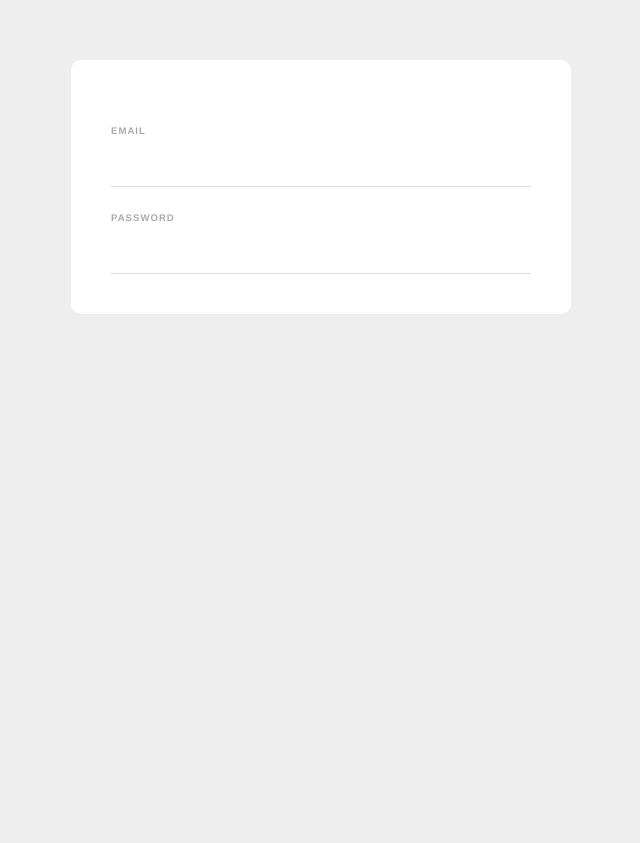
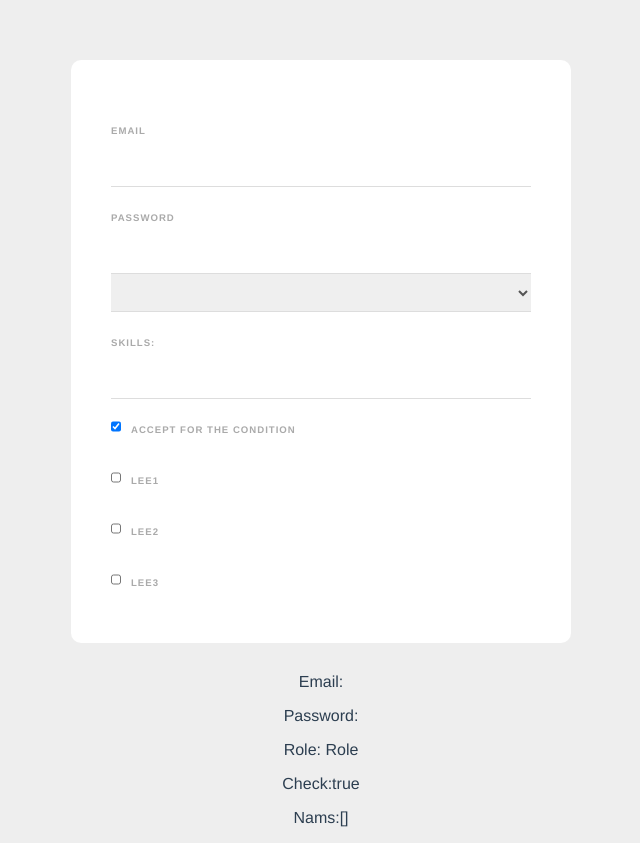
Before and after one commit to luthentic/Vue, a Vue app in the folder lee/: page / in a window 1280 px wide. Shown: the whole page, without its empty margins (319-959 px from the left). Before the commit the page ends 800 px from the top, so only its background shows below. Built offline with nearby package versions, Linux system fonts and the light colour scheme.

Commit message:
key board Modifier

```diff
--- a/lee/src/components/SingupForm.vue
+++ b/lee/src/components/SingupForm.vue
@@ -5,7 +5,46 @@
 
     <label>Password</label>
     <input type="password" required v-model="password">
+
+    <select v-model="role">
+      <option value="Developer">DBLee</option>
+      <option value="Designer">DGLee</option>
+    </select>
+
+    <label>SKILLS:</label>
+    <input type="text" v-model="temSkill" @keyup.alt="addSkills">
+    <div v-for="skill in skills" :key="skill" class="pill">
+      {{ skill }}
+    </div>
+
+    <div class="terms">
+      <input type="checkbox" required  v-model="term">
+      <label>Accept for the condition</label>
+    </div>
+
+    <div>
+      <input type="checkbox" value="Lee1" v-model="names">
+      <label>Lee1</label>
+    </div>
+    <div>
+      <input type="checkbox" value="Lee2" v-model="names">
+      <label>Lee2</label>
+    </div>
+    <div>
+      <input type="checkbox" value="Lee3" v-model="names">
+      <label>Lee3</label>
+    </div>
+
+    <div>
+
+    </div>
   </form>
+  <p>Email:{{email}}</p>
+  <p>Password:{{password}}</p>
+  <p>Role: {{role}}</p>
+  <p>Check:{{term}}</p>
+  <p>Nams:{{names}}</p>
+
 </template>
 
 <script>
@@ -13,10 +52,24 @@ export default {
   data() {
     return {
       email:'',
-      password:''
+      password:'',
+      role:'Role',
+      term:true,
+      names:[],
+      temSkill:'',
+      skills:[]
     }
   },
-
+  methods: {
+    addSkills(e){
+      if(e.key === ',' && this.temSkill){
+        if(this.skills.includes(this.temSkill)){
+          this.skills.push(this.temSkill)
+        }
+        this.temSkill = ''
+      }
+    }
+  },
 }
 </script>
 
@@ -47,4 +100,10 @@ export default {
     border-bottom: 1px solid #ddd;
     color: #555;
   }
+  input[type="checkbox"]{
+    display: inline-block;
+    width: 10px;
+    margin: 0 10px 0 0;
+    position: relative;
+  }
 </style>
```
